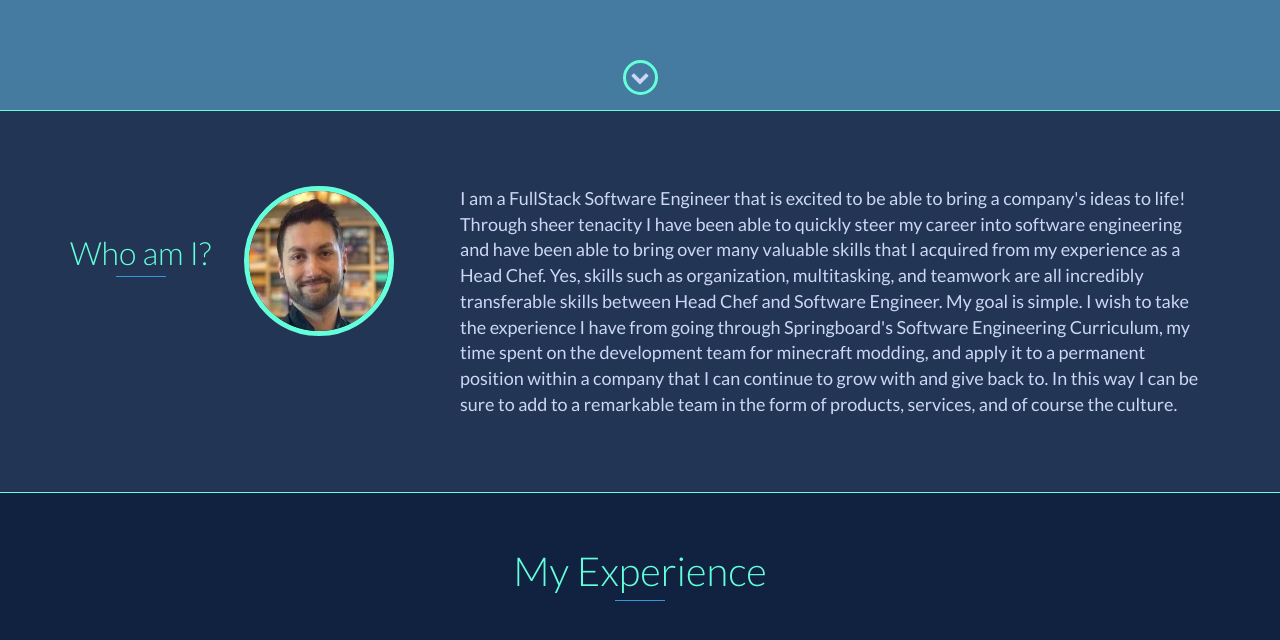
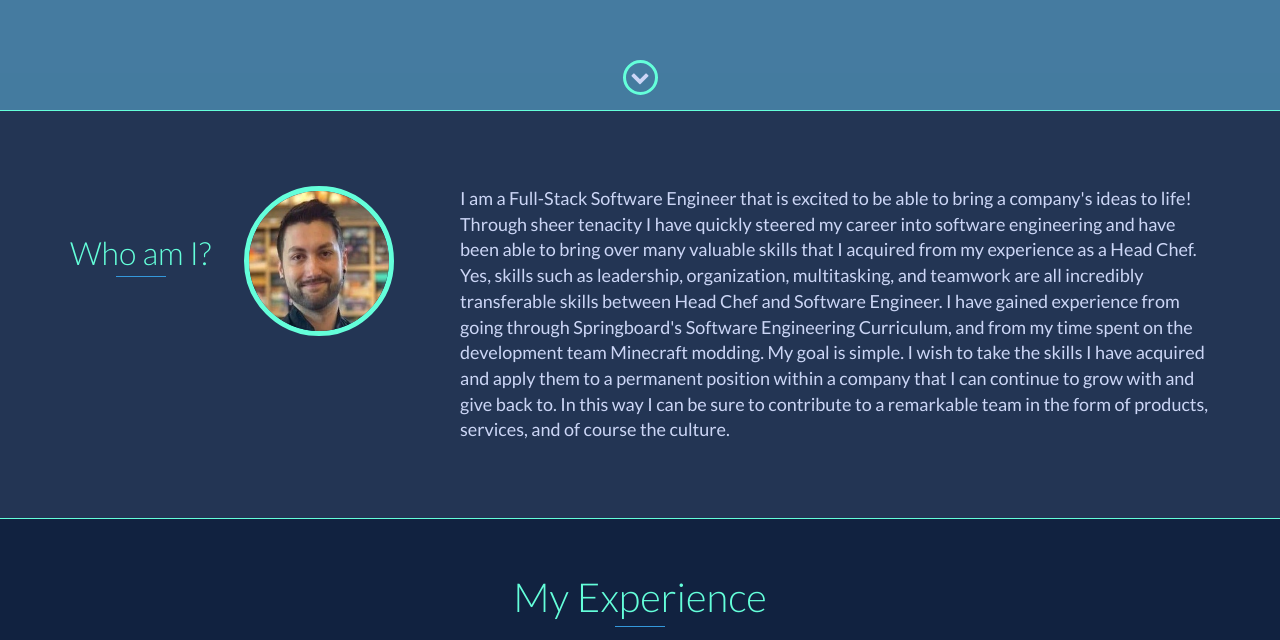
Before and after one commit to Doug824/Doug-Hagan-Portfolio, a website: page index.html in a window 1280 px wide. Shown: the part 690-1330 px from the top of the page. Drawn offline with nearby package versions, Linux system fonts and the light colour scheme.

Commit message:
edited about me

```diff
--- a/index.html
+++ b/index.html
@@ -85,7 +85,7 @@
                 </div>
                 <div class="col-md-8">
                     <p>
-                        I am a FullStack Software Engineer that is excited to be able to bring a company's ideas to life! Through sheer tenacity I have been able to quickly steer my career into software engineering and have been able to bring over many valuable skills that I acquired from my experience as a Head Chef. Yes, skills such as organization, multitasking, and teamwork are all incredibly transferable skills between Head Chef and Software Engineer. My goal is simple. I wish to take the experience I have from going through Springboard's Software Engineering Curriculum, my time spent on the development team for minecraft modding, and apply it to a permanent position within a company that I can continue to grow with and give back to. In this way I can be sure to add to a remarkable team in the form of products, services, and of course the culture.
+                        I am a Full-Stack Software Engineer that is excited to be able to bring a company's ideas to life! Through sheer tenacity I have quickly steered my career into software engineering and have been able to bring over many valuable skills that I acquired from my experience as a Head Chef. Yes, skills such as leadership, organization, multitasking, and teamwork are all incredibly transferable skills between Head Chef and Software Engineer. I have gained experience from going through Springboard's Software Engineering Curriculum, and from my time spent on the development team Minecraft modding. My goal is simple. I wish to take the skills I have acquired and apply them to a permanent position within a company that I can continue to grow with and give back to. In this way I can be sure to contribute to a remarkable team in the form of products, services, and of course the culture.
                     </p>
                 </div>
             </div>
```
